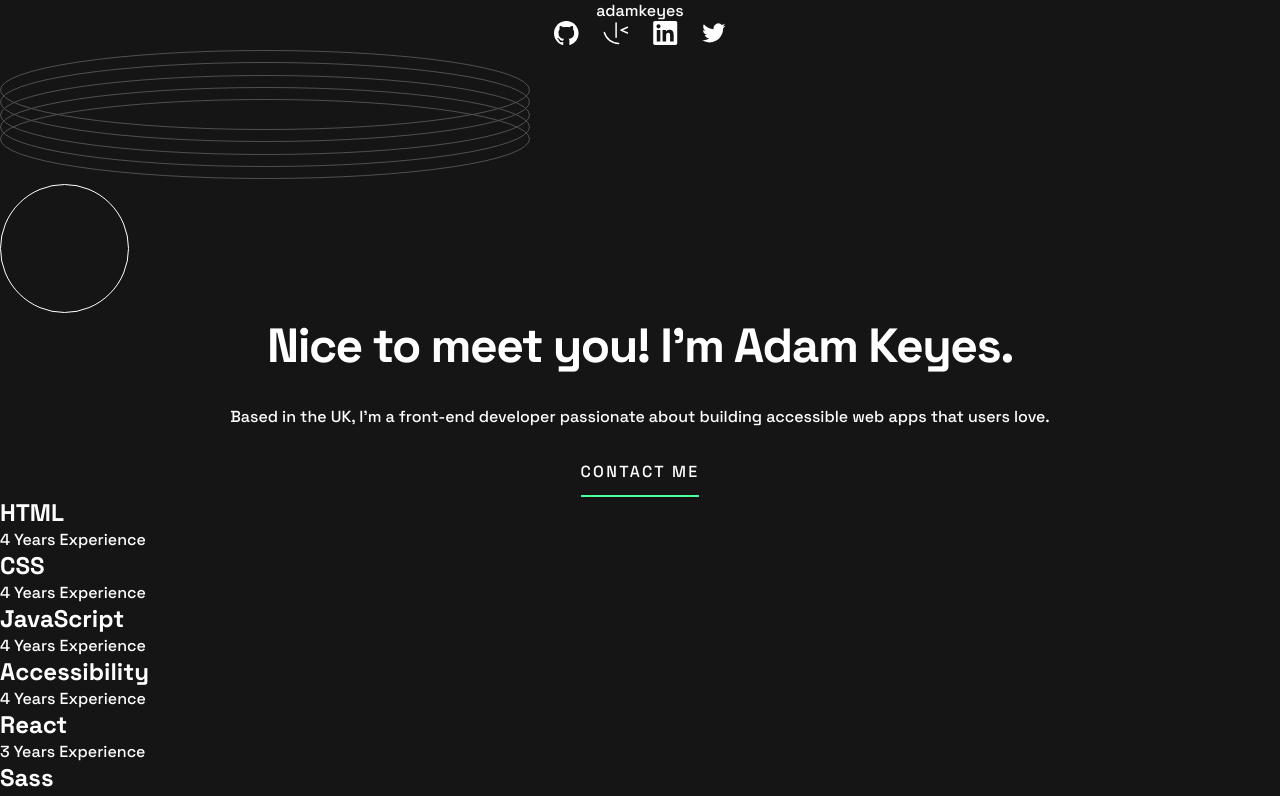
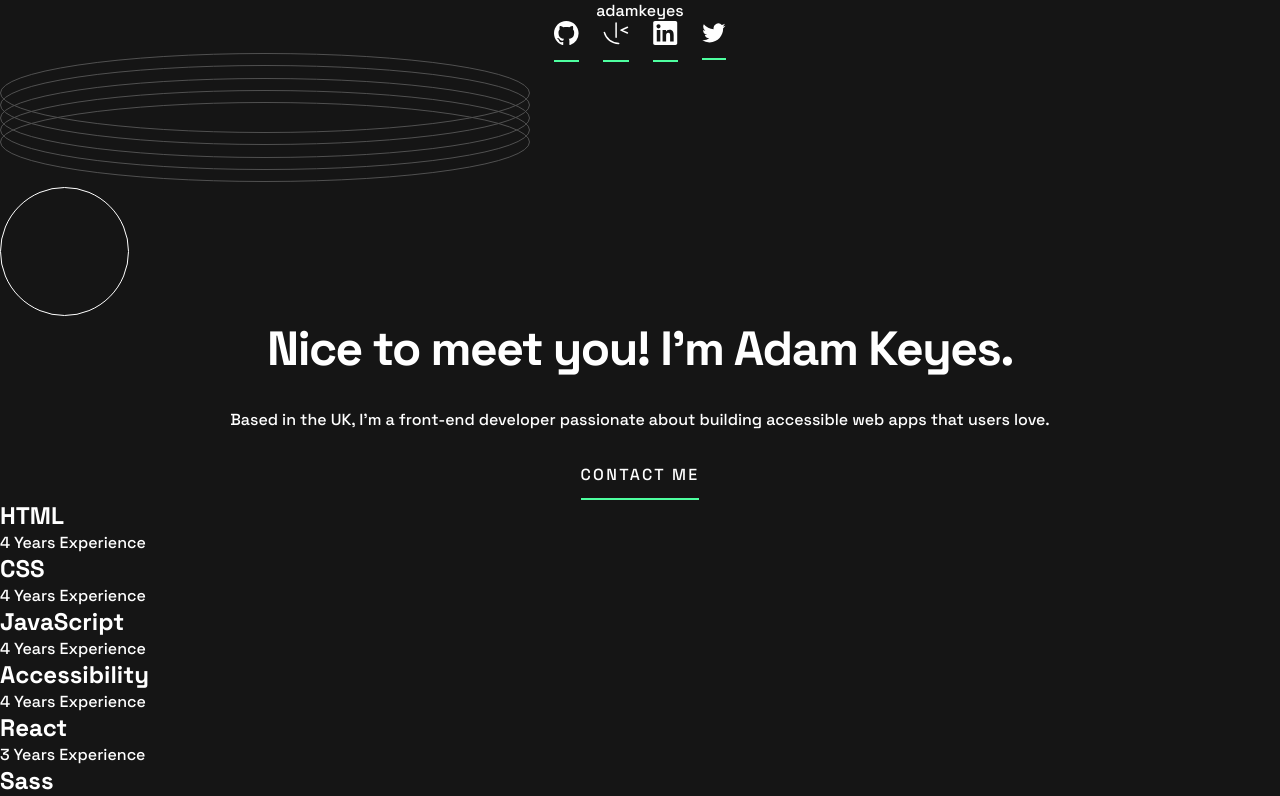
Before and after one commit to cursedxp/single-page-developer-portfolio, a React (Create React App) app: page / in a window 1280 px wide. Shown: the top 796 px of the page. Built offline with nearby package versions, Linux system fonts and the light colour scheme.

Commit message:
new structure properties has been added

```diff
--- a/src/index.scss
+++ b/src/index.scss
@@ -58,6 +58,9 @@ h3 {
 .justify-center {
   justify-content: center;
 }
+.justify-between {
+  justify-content: space-between;
+}
 
 .items-center {
   align-items: center;
@@ -85,19 +88,23 @@ ul {
 .gap-5 {
   gap: 32px;
 }
-
+a,
 button {
   font-size: 16px;
   text-transform: uppercase;
   line-height: 26px;
   letter-spacing: 2.29px;
+  border-bottom: 2px solid $green;
+  padding-bottom: 10px;
+  text-decoration: none;
+}
+button {
   background: none;
   border-top: none;
   border-left: none;
   border-right: none;
-  border-bottom: 2px solid $green;
-  padding-bottom: 10px;
 }
+
 button:hover {
   color: $green;
 }
```
